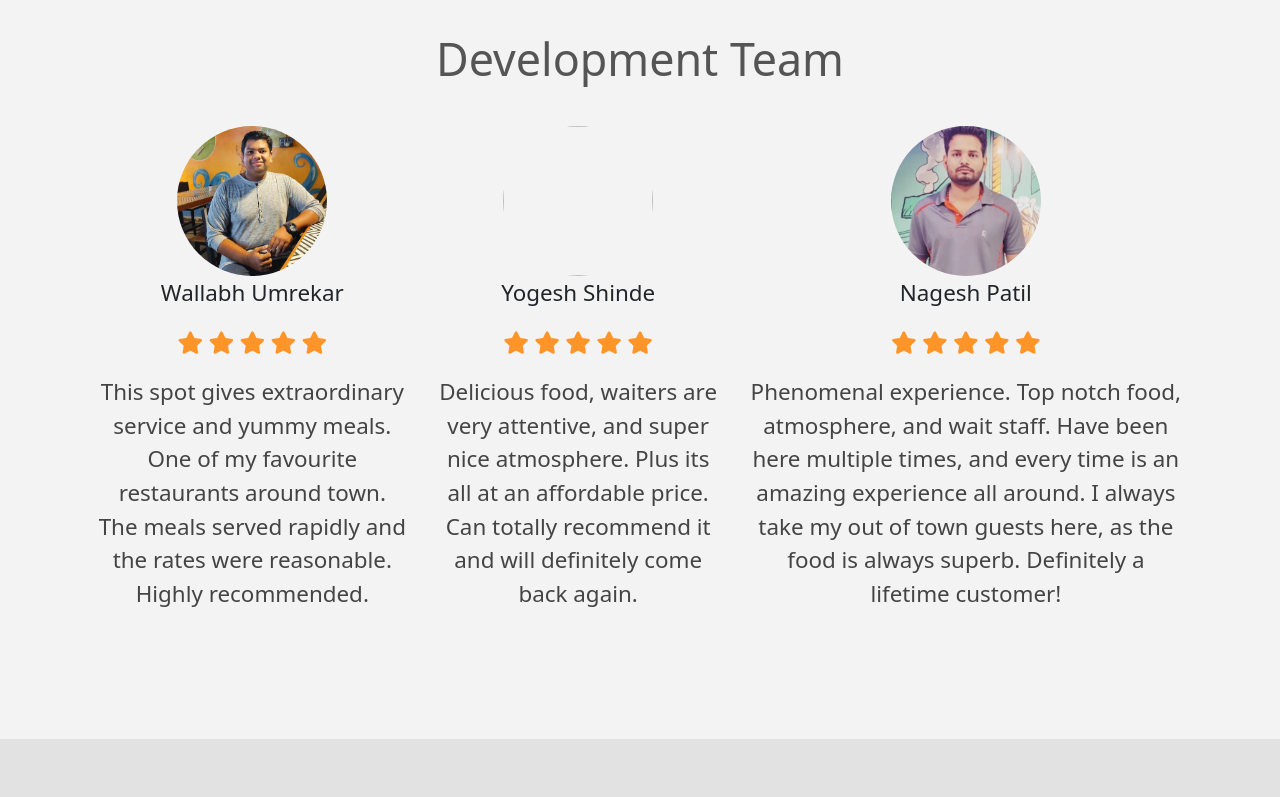
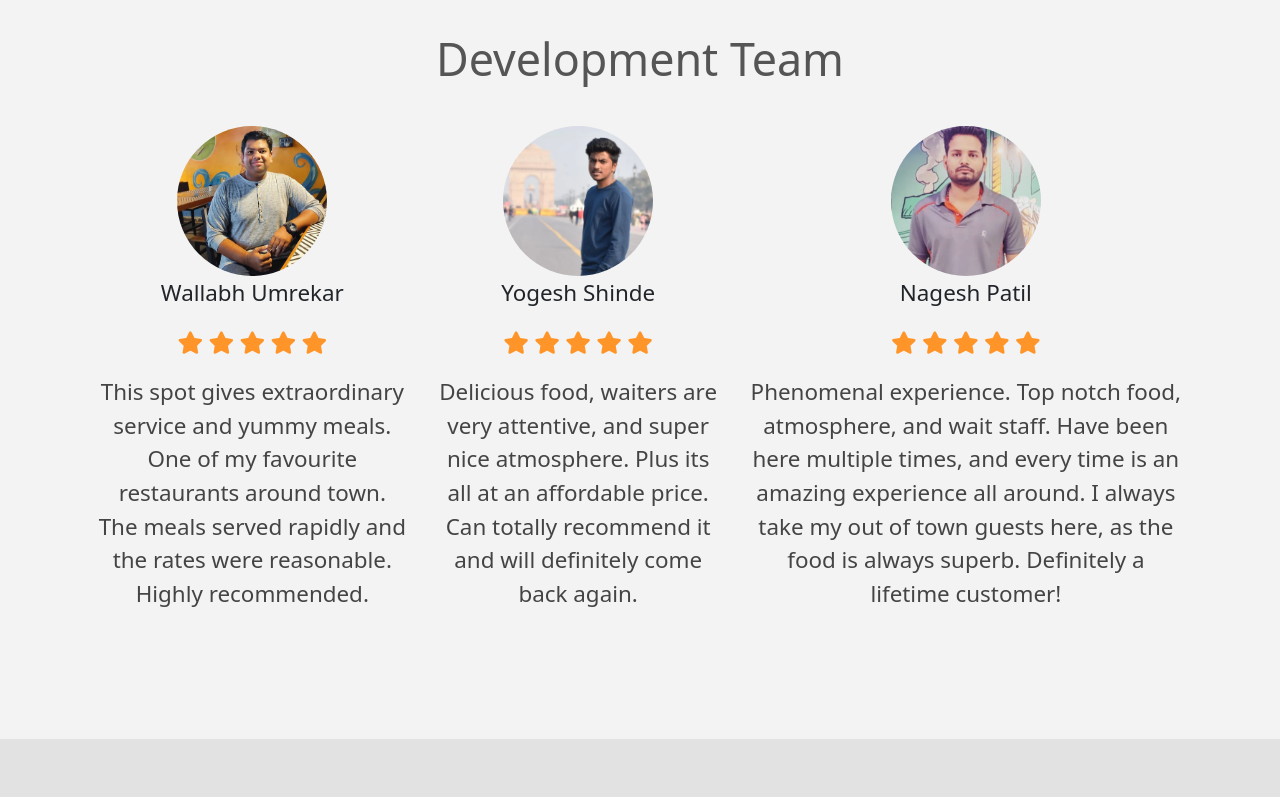
Before and after one commit to Shindeyogi/Final-Year-project, a plain HTML site: page index.html in a window 1280 px wide. Shown: the part 3660-4457 px from the top of the page. Drawn offline with nearby package versions, Linux system fonts and the light colour scheme; files whose address does not match are found by name.

Commit message:
Update index.html

```diff
--- a/index.html
+++ b/index.html
@@ -264,7 +264,7 @@
         <div class="testimonial-box">
           <div class="customer-detail">
             <div class="customer-photo">
-              <img src="Images/Yogesh.PNG" alt="" />
+              <img src="Yogesh.PNG" alt="" />
               <p class="customer-name">Yogesh Shinde</p>
             </div>
           </div>
```
